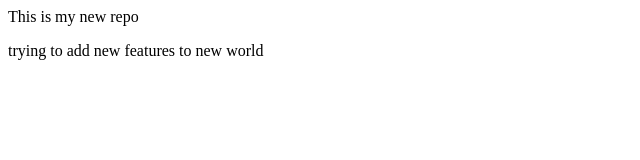
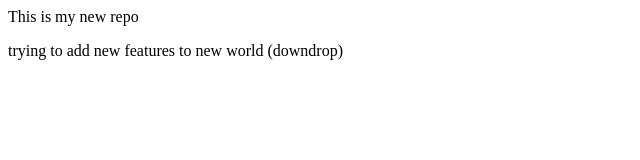
Before and after one commit to Ananya-R2004/localRepo, a plain HTML site: page index.html in a window 1280 px wide. Shown: the full height of the page, 0-640 px from the left. Drawn offline with Linux system fonts and the light colour scheme.

Commit message:
new downdr

```diff
--- a/index.html
+++ b/index.html
@@ -1,2 +1,2 @@
 <p>This is my new repo</p>
-<p>trying to add new features to new world</p>
+<p>trying to add new features to new world (downdrop)</p>
```
